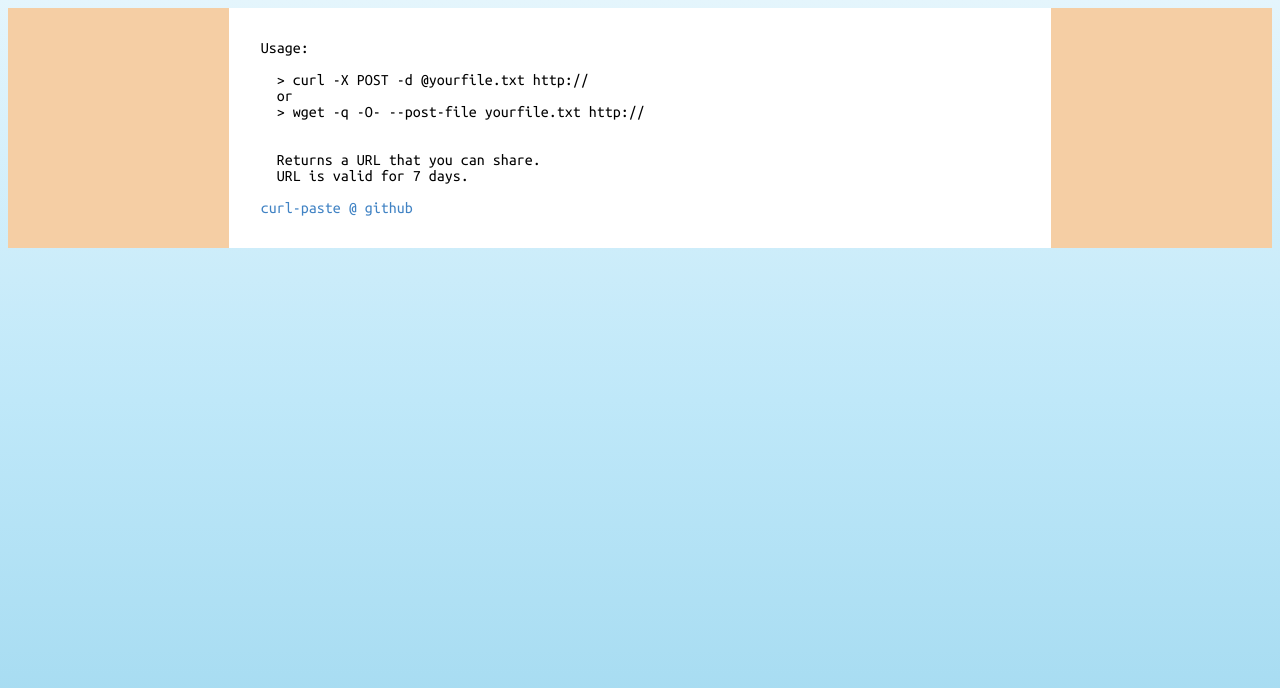
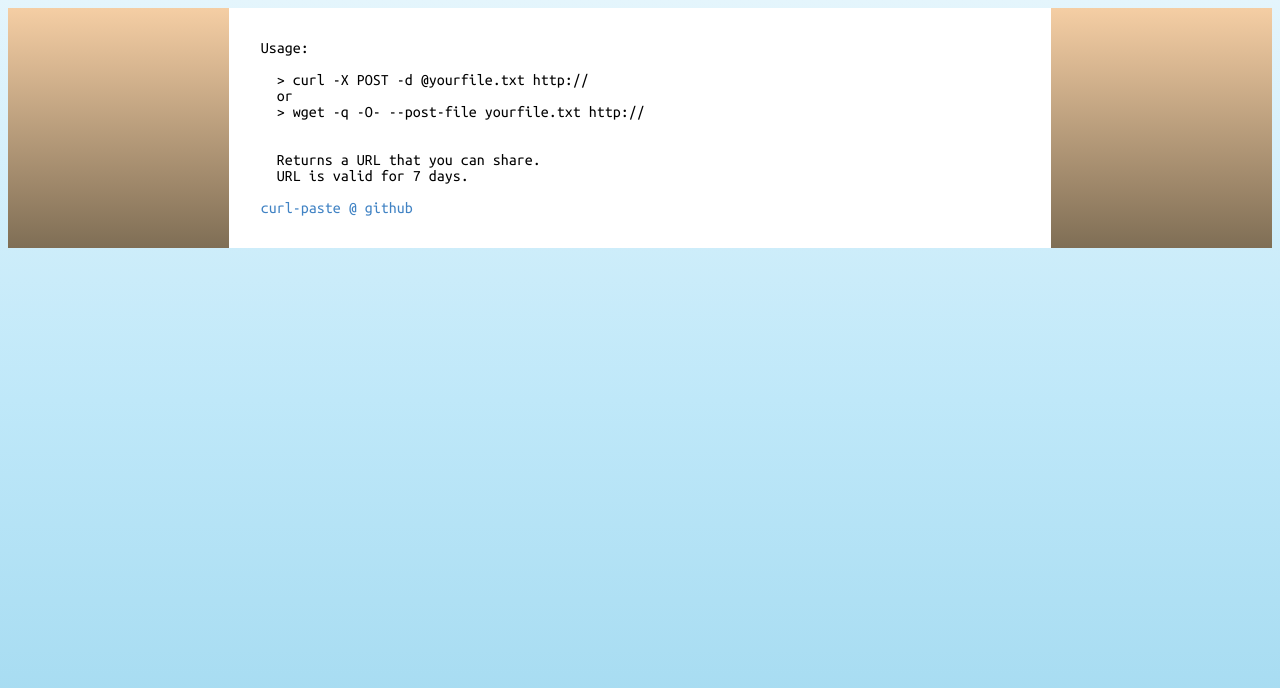
Before and after one commit to rook2pawn/curl-paste, a website: page web/index.html in a window 1280 px wide. Drawn offline with Linux system fonts and the light colour scheme.

Commit message:
bg gradient

```diff
--- a/web/index.html
+++ b/web/index.html
@@ -10,6 +10,7 @@
         }
         div#wrapper {
             background-color:#F5CEA4;
+            background: linear-gradient(to bottom, #f5cea4 0%, #7f6e55 100%);
         }
         div#usage {
             padding:1em;
```
